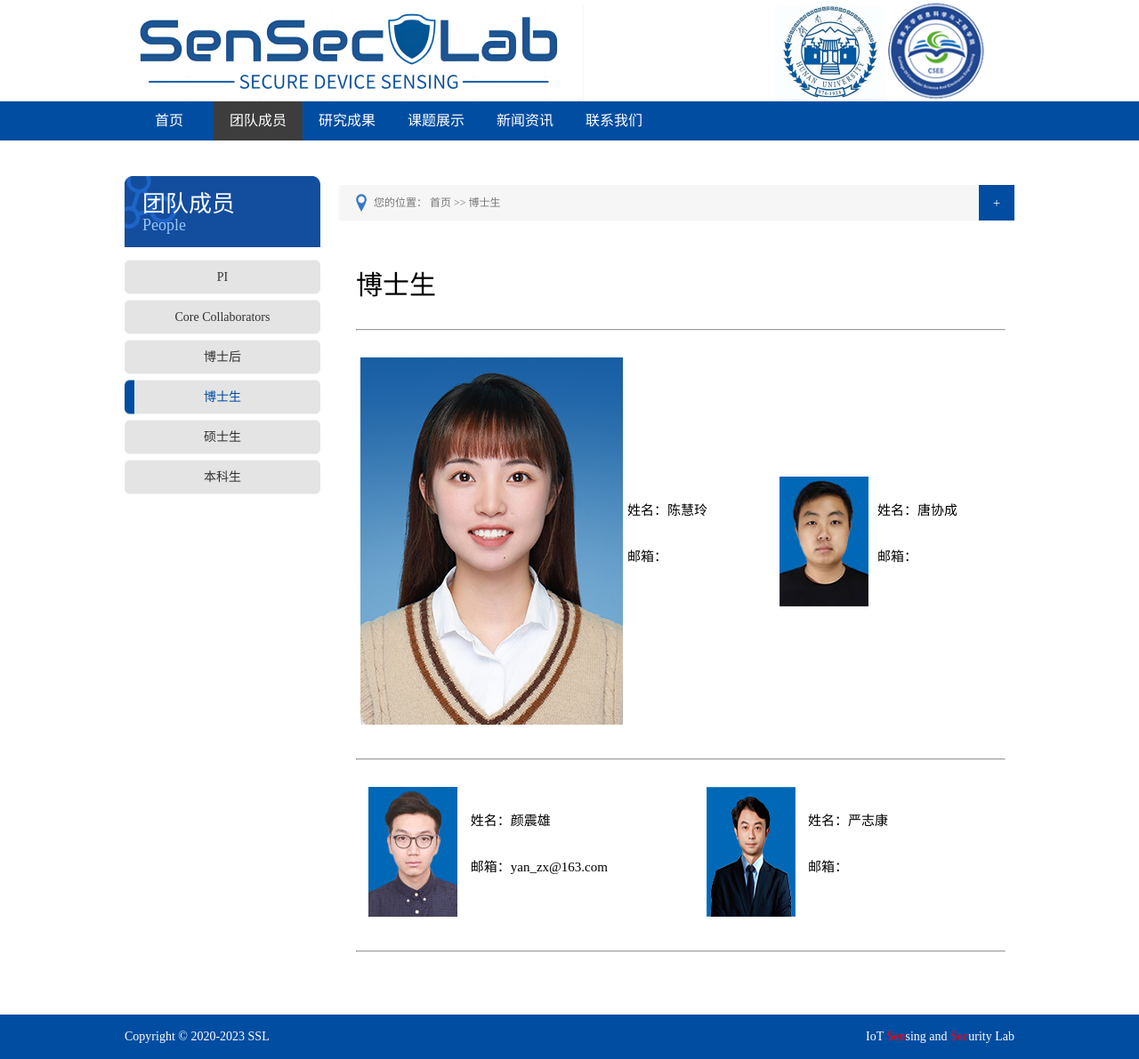
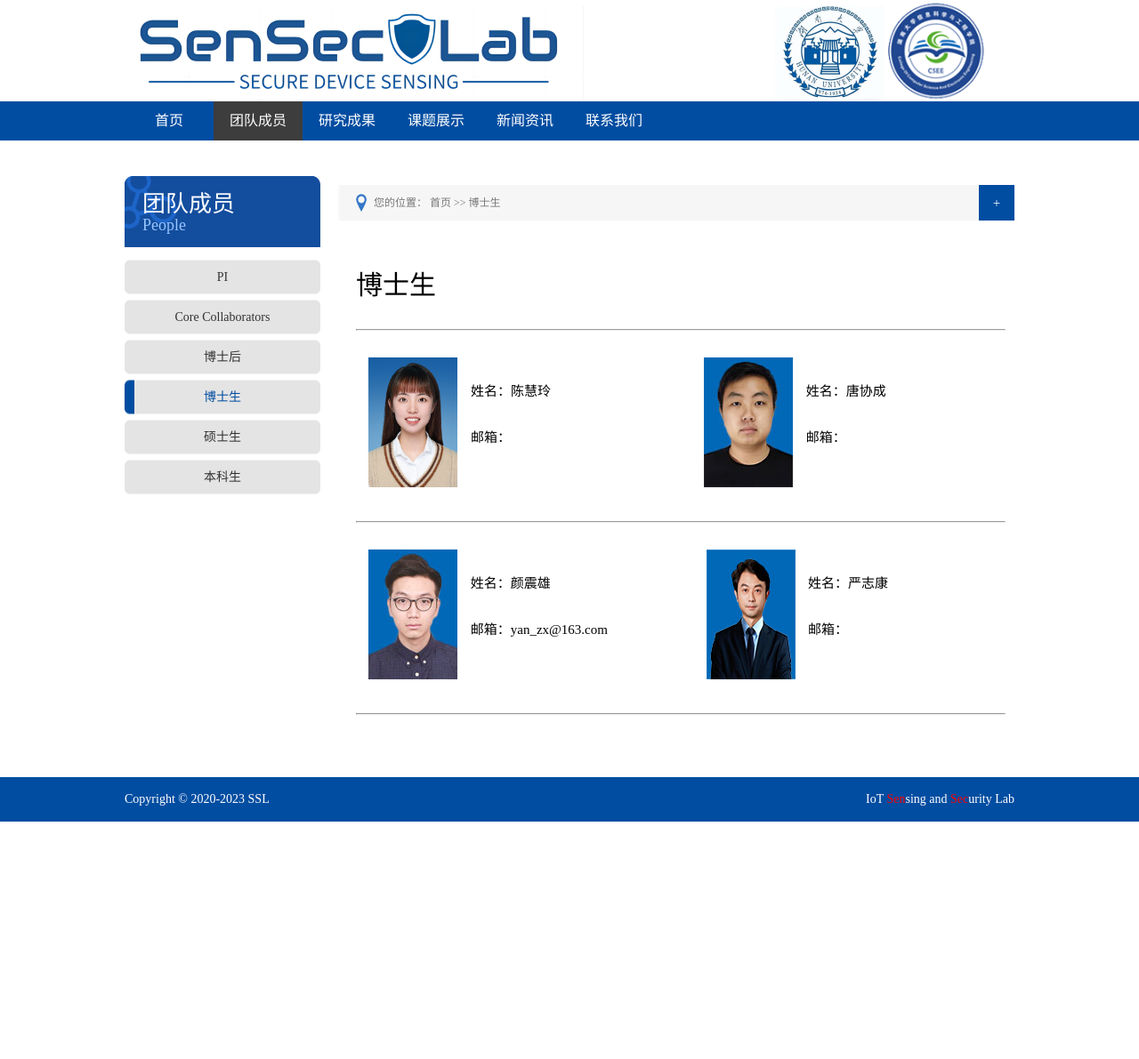
Before and after one commit to senseclab/senseclab.github.io, a Jekyll site: the page built from pages/doctor.html, in a window 1280 px wide. Shown: the whole page at 89% size. Built offline with Jekyll 4.4.1, drawn with Linux system fonts in a browser that asks for light colours; after the commit the page ends 924 px from its top, so only the background shows below that.

Commit message:
Update doctor.html

```diff
--- a/pages/doctor.html
+++ b/pages/doctor.html
@@ -16,7 +16,7 @@ description: 博士生
       <hr>
       <table style="margin-top:30px;margin-bottom:30px">
         <tr>
-          <td width="120"><p align="center"><img src="/images/staff/chenhuiling_doctor.jpg"></p></td>
+           <td width="120"><p align="center"><img src="/images/staff/chenhuiling_doctor.jpg"height="146" width="100"></p></td>
           <td width="235"><p>姓名：陈慧玲</p><br><p>邮箱：</p><br></td>
           <td width="20"></td>
           <td width="120"><p align="center"><img src="/images/staff/tangxiecheng_doctor.jpg"></p></td>
```
